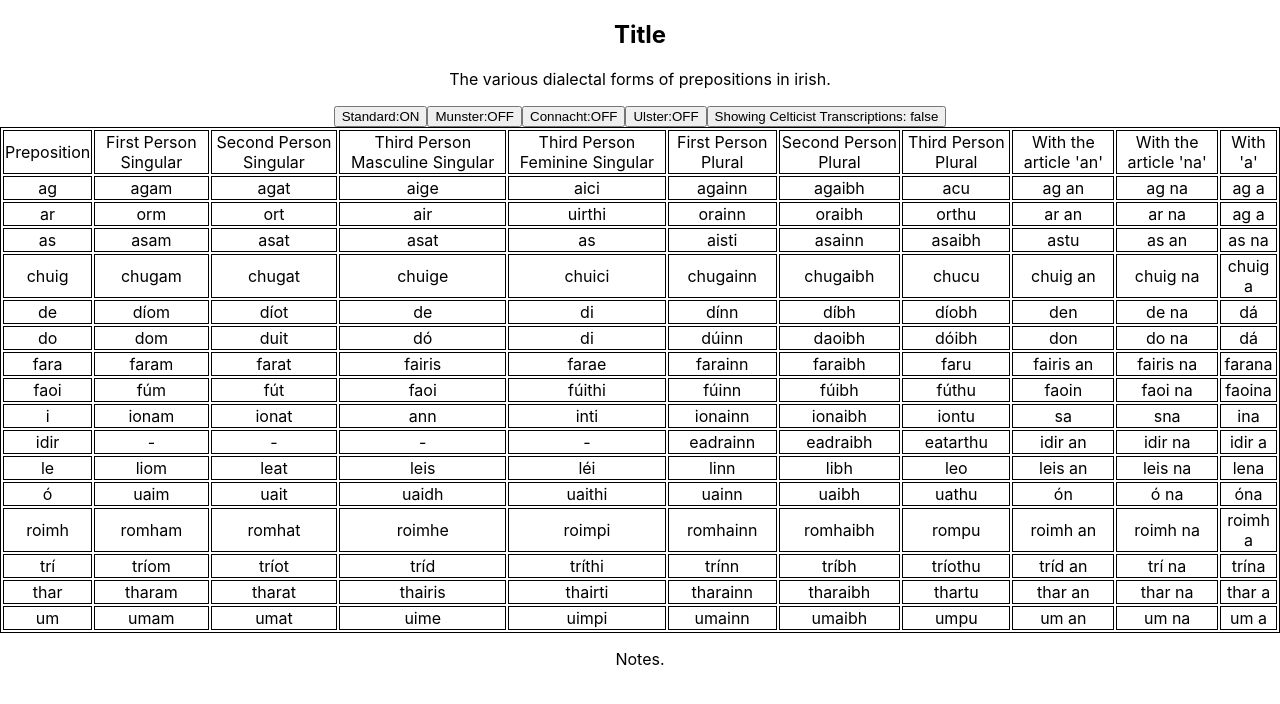
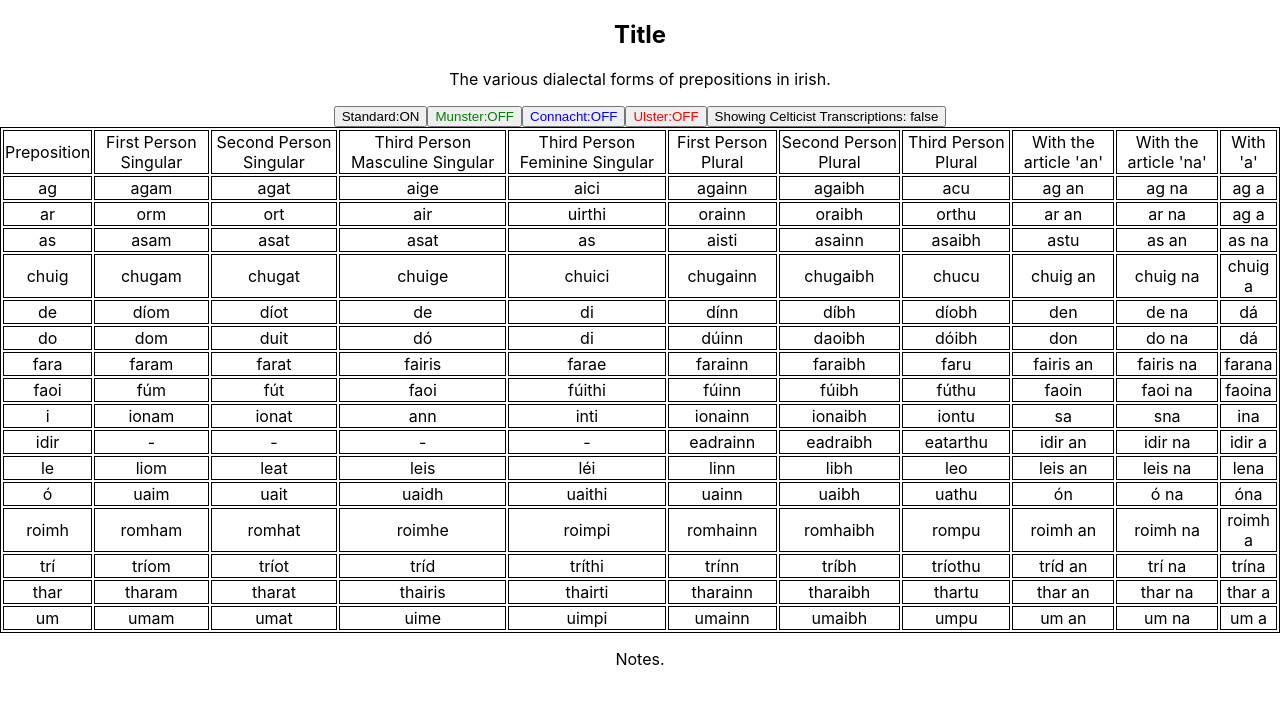
Before and after one commit to an-spideog/reamhfhocail, a React (Create React App) app: page / in a window 1280 px wide. Shown: the top 704 px of the page. Built offline with nearby package versions, Linux system fonts and the light colour scheme.

Commit message:
Added colours for each dialect

```diff
--- a/src/App.css
+++ b/src/App.css
@@ -35,3 +35,15 @@ table, th, td {
 table {
 	width:100%;
 }
+
+.munster {
+	color: green;
+}
+
+.connacht {
+	color: blue;
+}
+
+.ulster {
+	color: red;
+}
```
